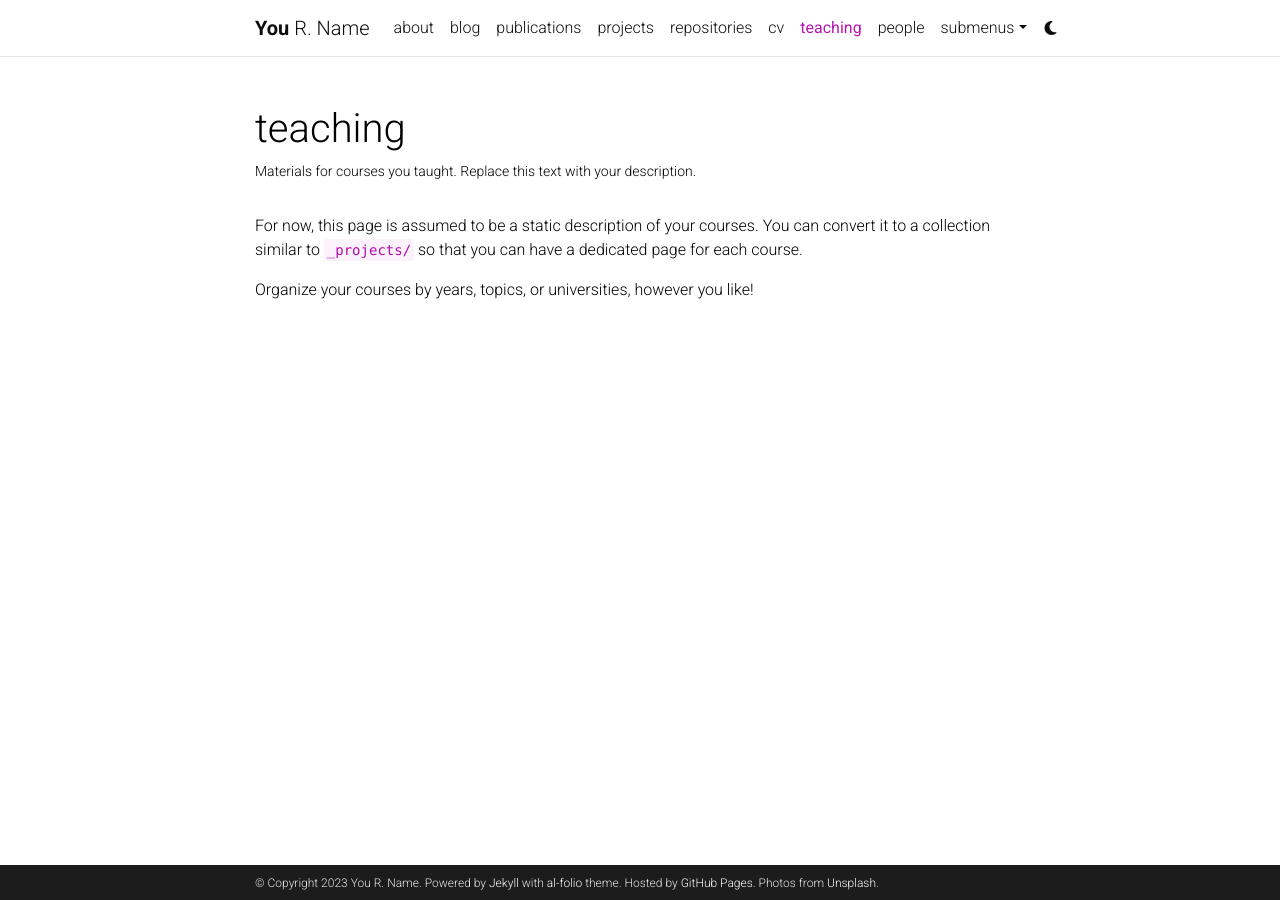
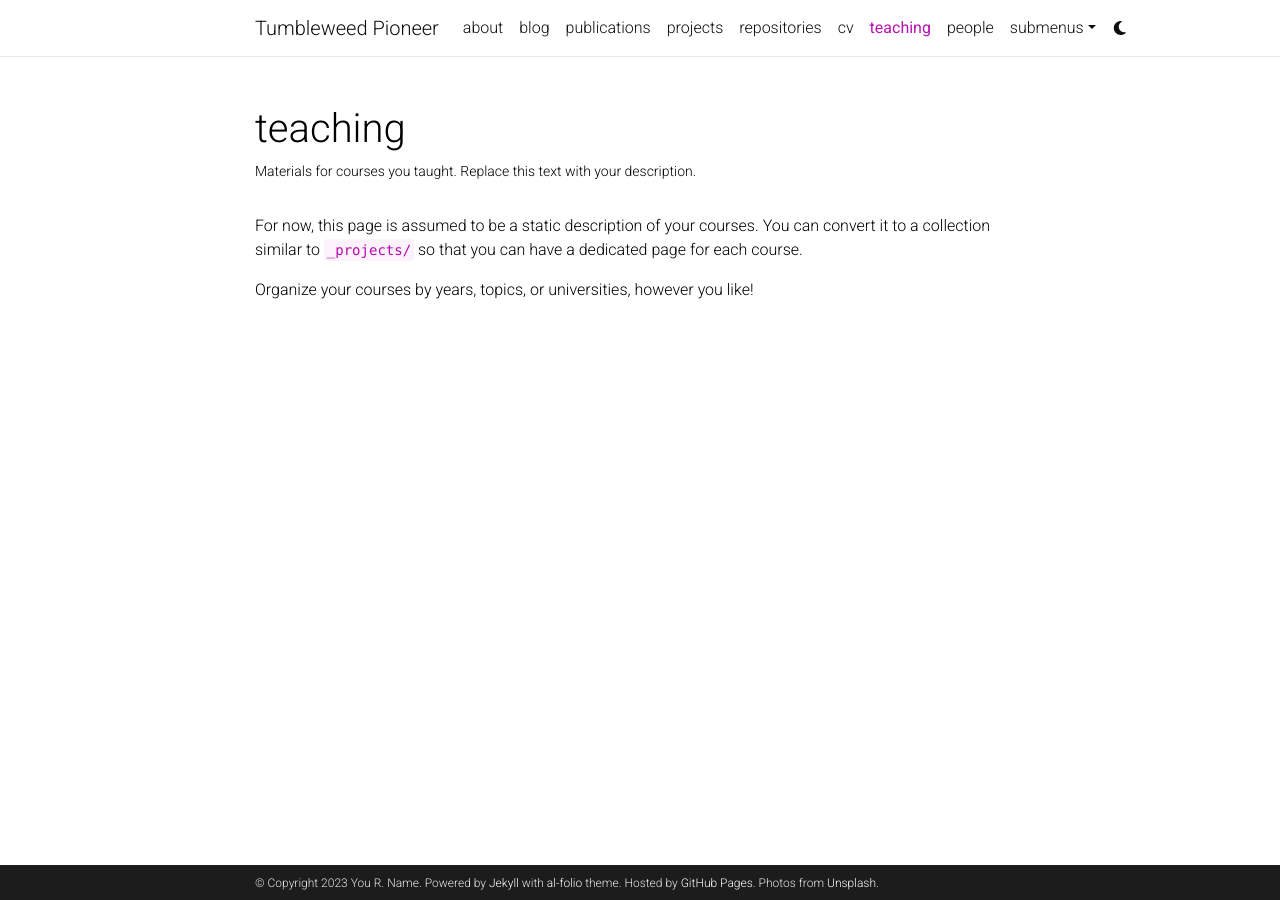
Before and after one commit to kndl/tumbleweed-pioneer, a Jekyll site: the page built from _pages/teaching.md, in a window 1280 px wide. Built offline with Jekyll 4.4.1, drawn with Linux system fonts in a browser that asks for light colours; comment, search, counter and statistics services are not loaded; a style sheet for code colours, icons or effects is not loaded.

Commit message:
Basic config updates

```diff
--- a/_config.yml
+++ b/_config.yml
@@ -2,24 +2,24 @@
 # Site settings
 # -----------------------------------------------------------------------------
 
-title: blank # the website title (if blank, full name will be used instead)
+title: Tumbleweed Pioneer # the website title (if blank, full name will be used instead)
 first_name: You
 middle_name: R.
 last_name: Name
 email: you@example.com
 description: > # the ">" symbol means to ignore newlines until "footer_text:"
-  A simple, whitespace theme for academics. Based on [*folio](https://github.com/bogoli/-folio) design.
+  Ghostwriting, editing, & communication services
 footer_text: >
   Powered by <a href="https://jekyllrb.com/" target="_blank">Jekyll</a> with <a href="https://github.com/alshedivat/al-folio">al-folio</a> theme.
   Hosted by <a href="https://pages.github.com/" target="_blank">GitHub Pages</a>.
   Photos from <a href="https://unsplash.com" target="_blank">Unsplash</a>.
-keywords: jekyll, jekyll-theme, academic-website, portfolio-website  # add your own keywords or leave empty
+keywords: writing, ghostwriting, editing, communication services, technical writing, business documentation
 
 lang: en # the language of your site (for example: en, fr, cn, ru, etc.)
 icon: ⚛️  # the emoji used as the favicon (alternatively, provide image name in /assets/img/)
 
-url: https://alshedivat.github.io # the base hostname & protocol for your site
-baseurl: /al-folio # the subpath of your site, e.g. /blog/. Leave blank for root
+url: https://tumbleweedpioneer.com # the base hostname & protocol for your site
+baseurl: / # the subpath of your site, e.g. /blog/. Leave blank for root
 last_updated: false # set to true if you want to display last updated in the footer
 impressum_path:  # set to path to include impressum link in the footer, use the same path as permalink in a page, helps to conform with EU GDPR
 
```
